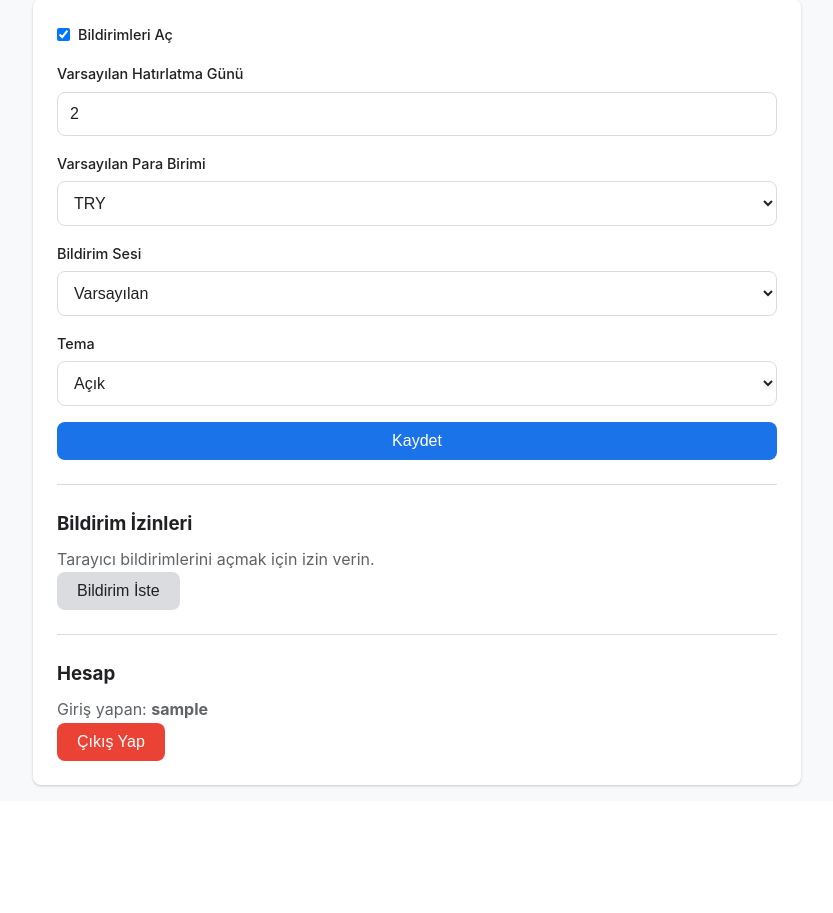
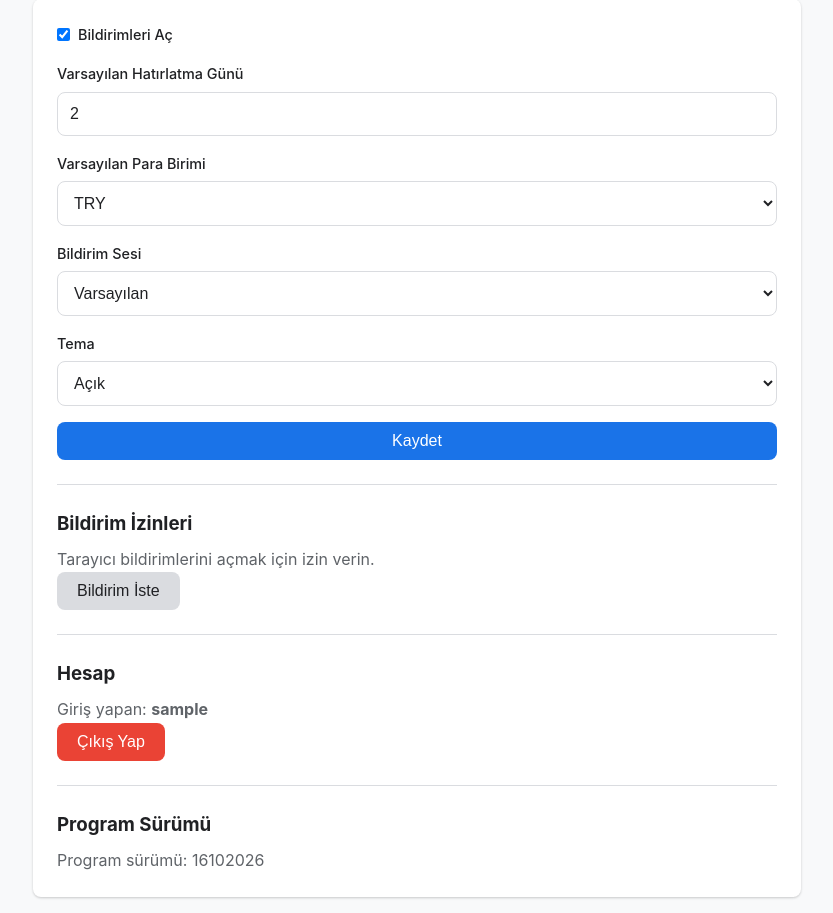
Before and after one commit to enginurasli/kredi-kart-takip, a Flask app: page /settings in a window 1280 px wide. Shown: the part 139-1052 px from the top of the page, without its empty margins (223-1056 px from the left). Before the commit the page ends 926 px from the top, so only its background shows below. Run offline with Flask 3, Linux system fonts and the light colour scheme; the visitor is signed in with stand-in values (Sample User, id 1); data comes from the database, SQL or seed files in the repository; data that the repository does not hold is empty.

Commit message:
Add APP_VERSION to settings and API

```diff
--- a/app/api.py
+++ b/app/api.py
@@ -21,6 +21,7 @@ from app.notifications import (
 )
 from app.push_notifications import send_to_all_user_devices
 from app.vapid_keys import get_public_key
+from config import APP_VERSION
 
 api_bp = Blueprint("api", __name__)
 
@@ -357,6 +358,7 @@ def get_settings():
         "currency": setting.currency,
         "notification_sound": setting.notification_sound,
         "theme": setting.theme,
+        "version": APP_VERSION,
     })
 
 
--- a/app/templates/settings.html
+++ b/app/templates/settings.html
@@ -62,6 +62,11 @@
             <button type="submit" class="btn btn-danger">Çıkış Yap</button>
         </form>
     </div>
+
+    <div class="settings-section">
+        <h3>Program Sürümü</h3>
+        <p class="text-muted" id="app_version">Yükleniyor...</p>
+    </div>
 </div>
 {% endblock %}
 
@@ -79,6 +84,8 @@ async function loadSettings() {
         document.getElementById('currency').value = settings.currency;
         document.getElementById('notification_sound').value = settings.notification_sound;
         document.getElementById('theme').value = settings.theme;
+        document.getElementById('app_version').textContent =
+            'Program sürümü: ' + (settings.version || 'bilinmiyor');
     } catch (err) {
         console.error('Ayarlar yükleme hatası:', err);
     }
--- a/config.py
+++ b/config.py
@@ -38,3 +38,6 @@ class Config:
     # VAPID anahtarları diskte kalıcı değilse ortam değişkenlerinden okunur.
     VAPID_PRIVATE_KEY = os.environ.get("VAPID_PRIVATE_KEY")
     VAPID_PUBLIC_KEY = os.environ.get("VAPID_PUBLIC_KEY")
+
+
+APP_VERSION = os.environ.get("APP_VERSION", "16102026")
```
